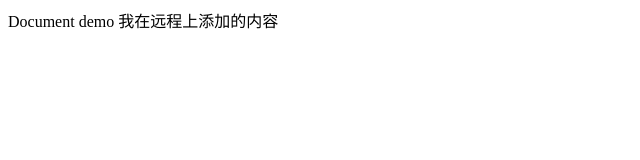
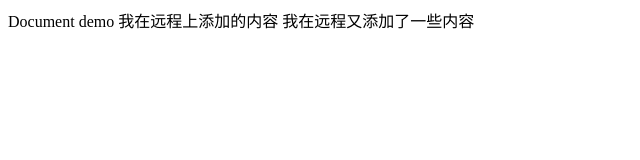
Before and after one commit to KairongChen-l/git-demo, a plain HTML site: page index.html in a window 1280 px wide. Shown: the whole page, without its empty margins (0-640 px from the left). Drawn offline with Linux system fonts and the light colour scheme.

Commit message:
Update index.html

```diff
--- a/index.html
+++ b/index.html
@@ -9,5 +9,7 @@
         demo
         我在远程上添加的内容
 
+
+        我在远程又添加了一些内容
     </body>
 </html>
```
